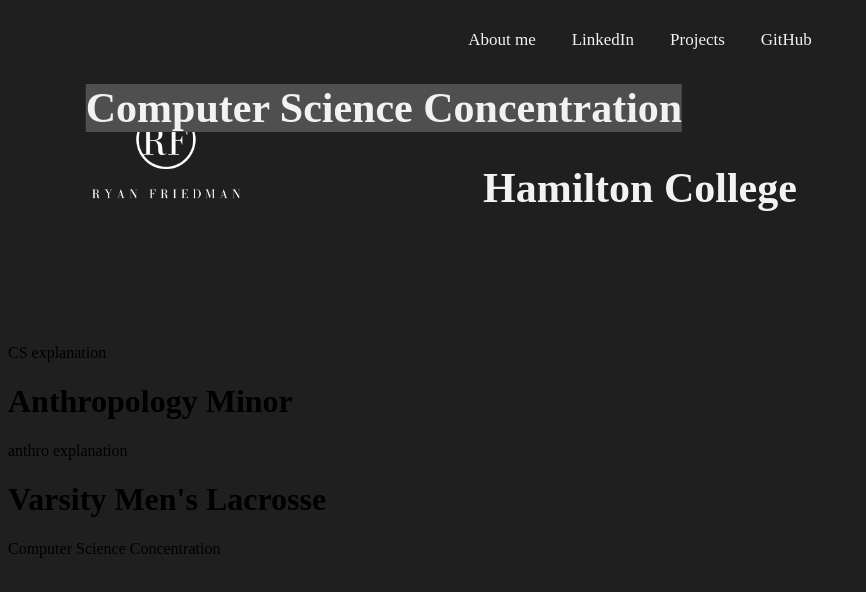
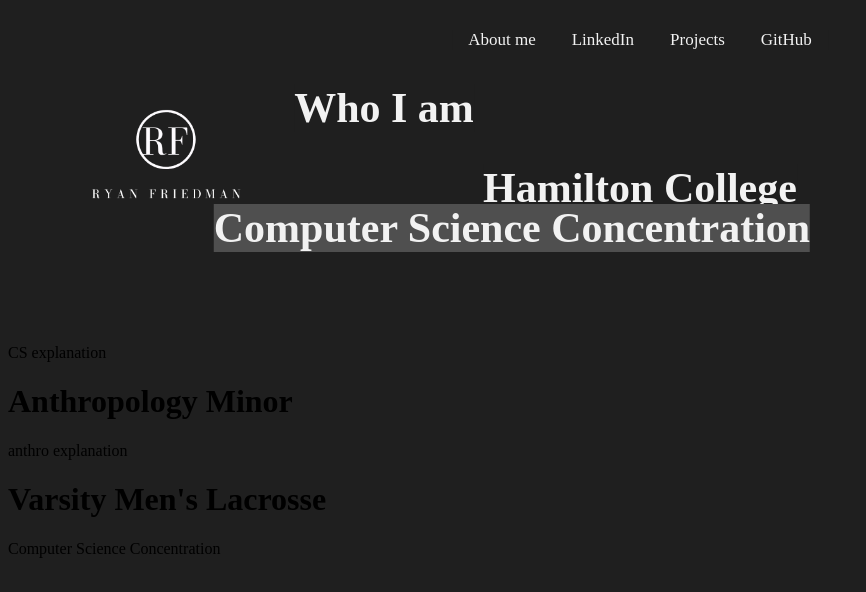
Before and after one commit to RyanFriedman36/Static-Personal-Site, a plain HTML site: page about.html in a window 1280 px wide. Shown: the whole page, without its empty margins (0-866 px from the left). Drawn offline with Linux system fonts and the light colour scheme.

Commit message:
Add files via upload

```diff
--- a/aboutstyle.css
+++ b/aboutstyle.css
@@ -72,8 +72,8 @@
 
 .major h1 {
   position: absolute;
-  top: 10%;
-  left: 30%;
+  top: 25%;
+  left: 40%;
   transform: translate(-50%, -50%);
   color: #f2f2f2;
   font-size: 42px;
```
